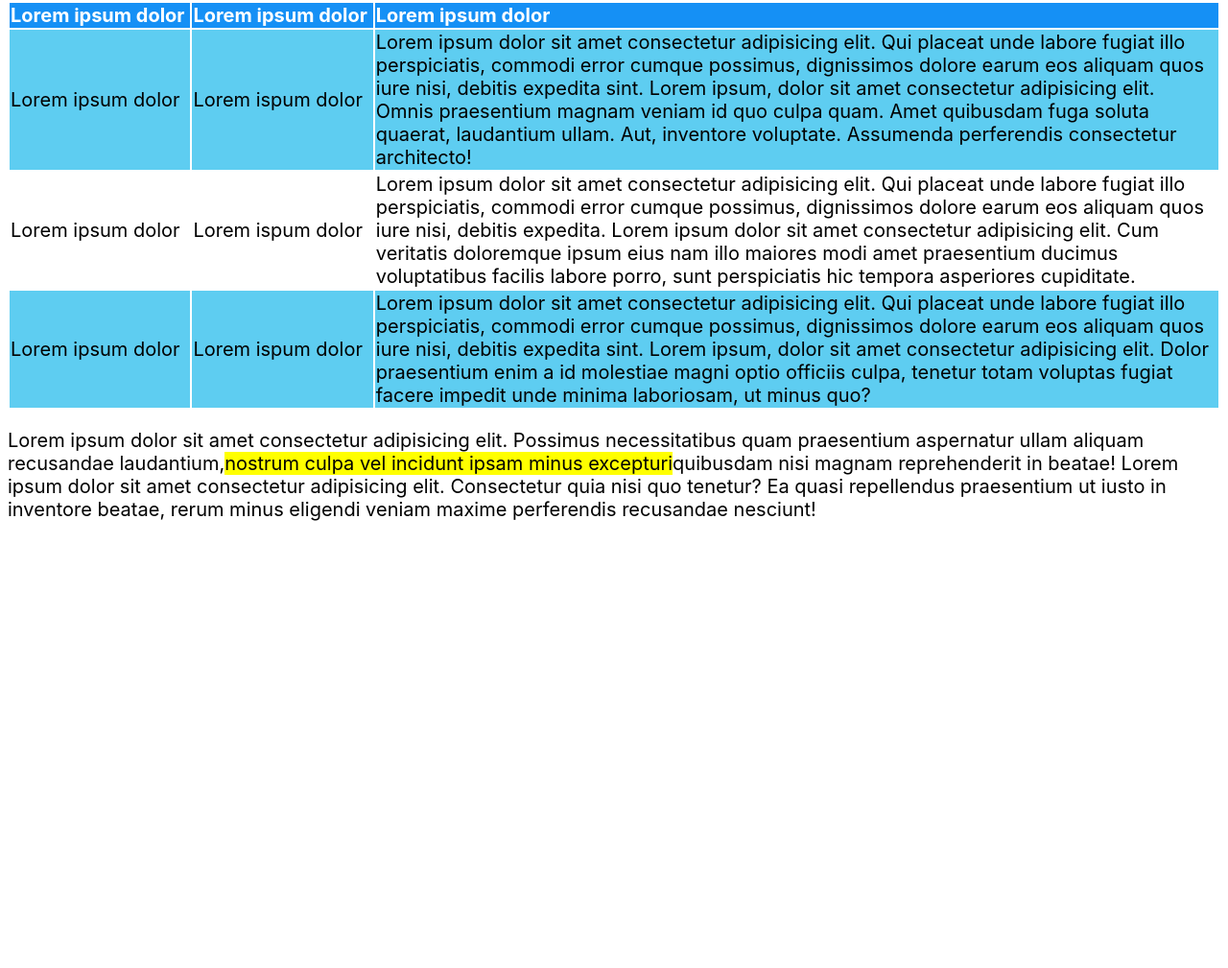
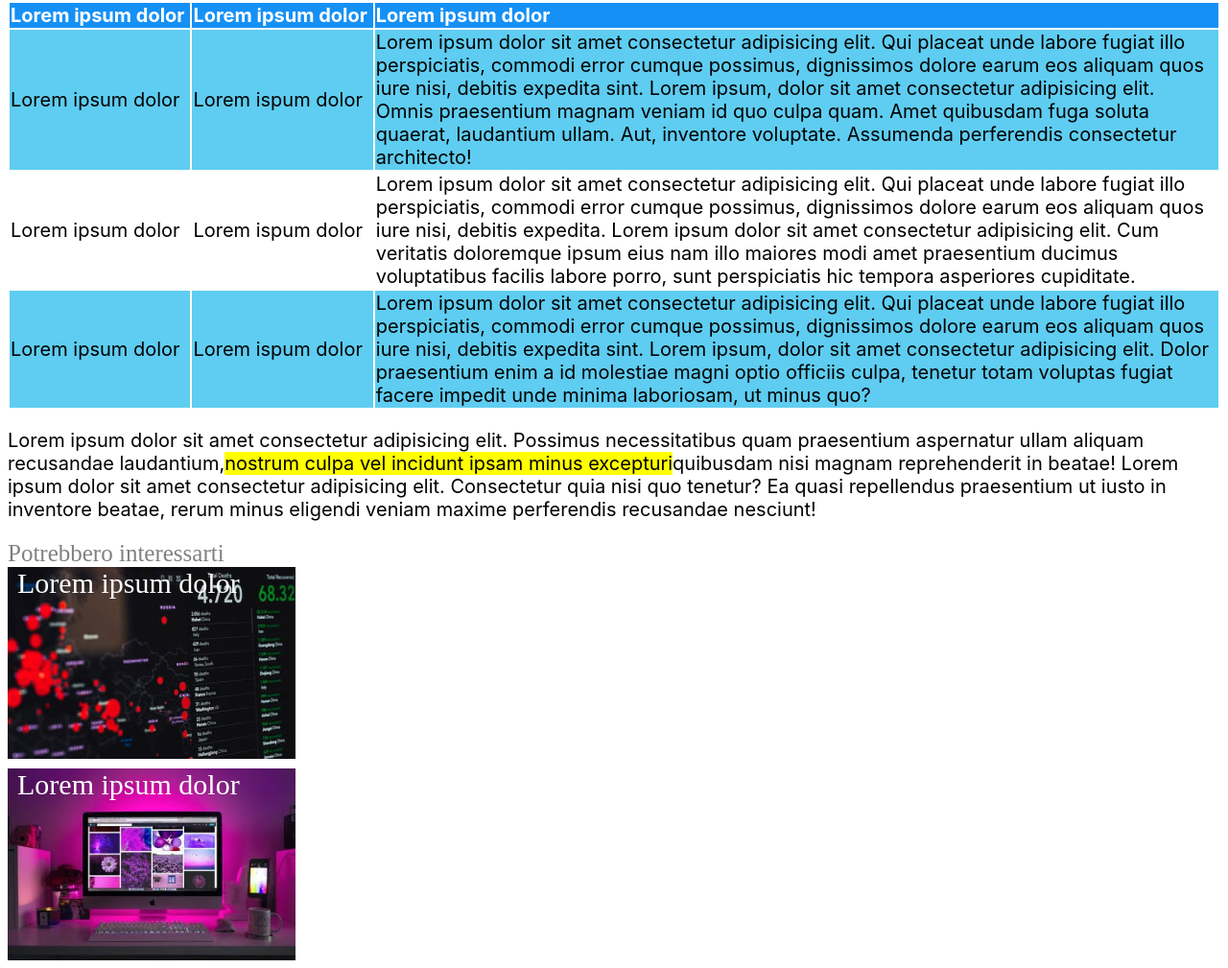
Before and after one commit to AngeloDalo/html-css-booleaner, a plain HTML site: page index.html in a window 1280 px wide. Shown: the part 1125-2134 px from the top of the page at 96% size. Before the commit the page ends 1688 px from the top, so only its background shows below. Drawn offline with Linux system fonts and the light colour scheme.

Commit message:
header+main+footer

```diff
--- a/css/style.css
+++ b/css/style.css
@@ -68,3 +68,28 @@ thead{
 .colonna1, .colonna2{
     width: 15%;
 }
+
+#scritta-footer{
+    color: grey;
+    font-size: 25px;
+}
+
+
+#foto1{
+    width: 300px;
+    height: 200px;
+    background-image: url(../img/graph.jpg);
+    margin-bottom: 10px;
+}
+
+#foto2{
+    width: 300px;
+    height: 200px;
+    background-image: url(../img/monitor.jpg);
+}
+
+.scritta{
+    font-size: 30px;
+    margin-left: 10px;
+    color: white;
+}
--- a/index.html
+++ b/index.html
@@ -103,7 +103,13 @@
 
     <!--inizio footer-->
     <footer>
-
+        <span id="scritta-footer">Potrebbero interessarti</span>
+        <div id="foto1">
+            <span class="scritta">Lorem ipsum dolor</span>
+        </div>
+        <div id="foto2">
+            <span class="scritta">Lorem ipsum dolor </span>
+       </div>
     </footer>
     <!--fine footer-->
 </body>
```
